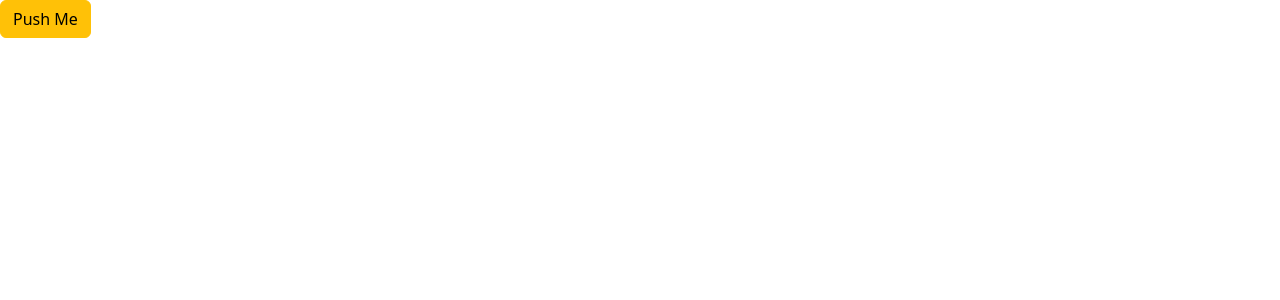
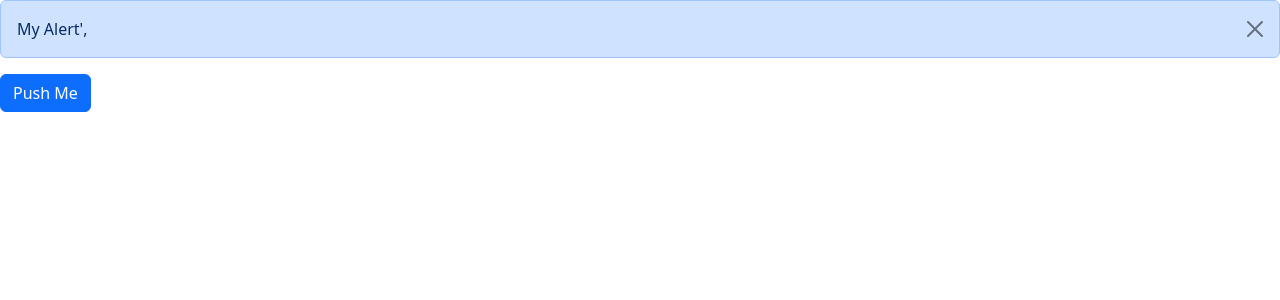
Before and after one commit to kin018/react-app, a React (Vite) app: page / in a window 1280 px wide. Both pictures are taken after a click on the button "Push Me". Shown: the top 300 px of the page. Built offline with nearby package versions, Linux system fonts and the light colour scheme.

Commit message:
Showing an alert

```diff
--- a/src/App.tsx
+++ b/src/App.tsx
@@ -1,9 +1,17 @@
 import Button from './components/Button';
+import Alert from './components/Alert';
+import { useState } from 'react';
 
 function App() {
+  const [alertVisible, setAlertVisibility] = useState(false);
   return (
     <div>
-      <Button onClick={() => console.log('clicked')}>Push Me</Button>
+      {alertVisible && (
+        <Alert onClose={() => setAlertVisibility(false)}>My Alert</Alert>
+      )}
+      <Button color="primary" onClick={() => setAlertVisibility(true)}>
+        Push Me
+      </Button>
     </div>
   );
 }
--- a/src/components/Alert.tsx
+++ b/src/components/Alert.tsx
@@ -2,8 +2,21 @@
 
 interface Props {
   children: ReactNode;
+  onClose: () => void;
 }
-const Alert = ({ children }: Props) => {
-  return <div className="alert alert-primary">{children}</div>;
+const Alert = ({ children, onClose }: Props) => {
+  return (
+    <div className="alert alert-primary alert-dismissible">
+      {children}
+      <button
+        type="button"
+        className="btn-close"
+        onClick={onClose}
+        data-bs-dismiss="alert"
+        aria-label="Close"
+      ></button>
+      ',
+    </div>
+  );
 };
 export default Alert;
```
